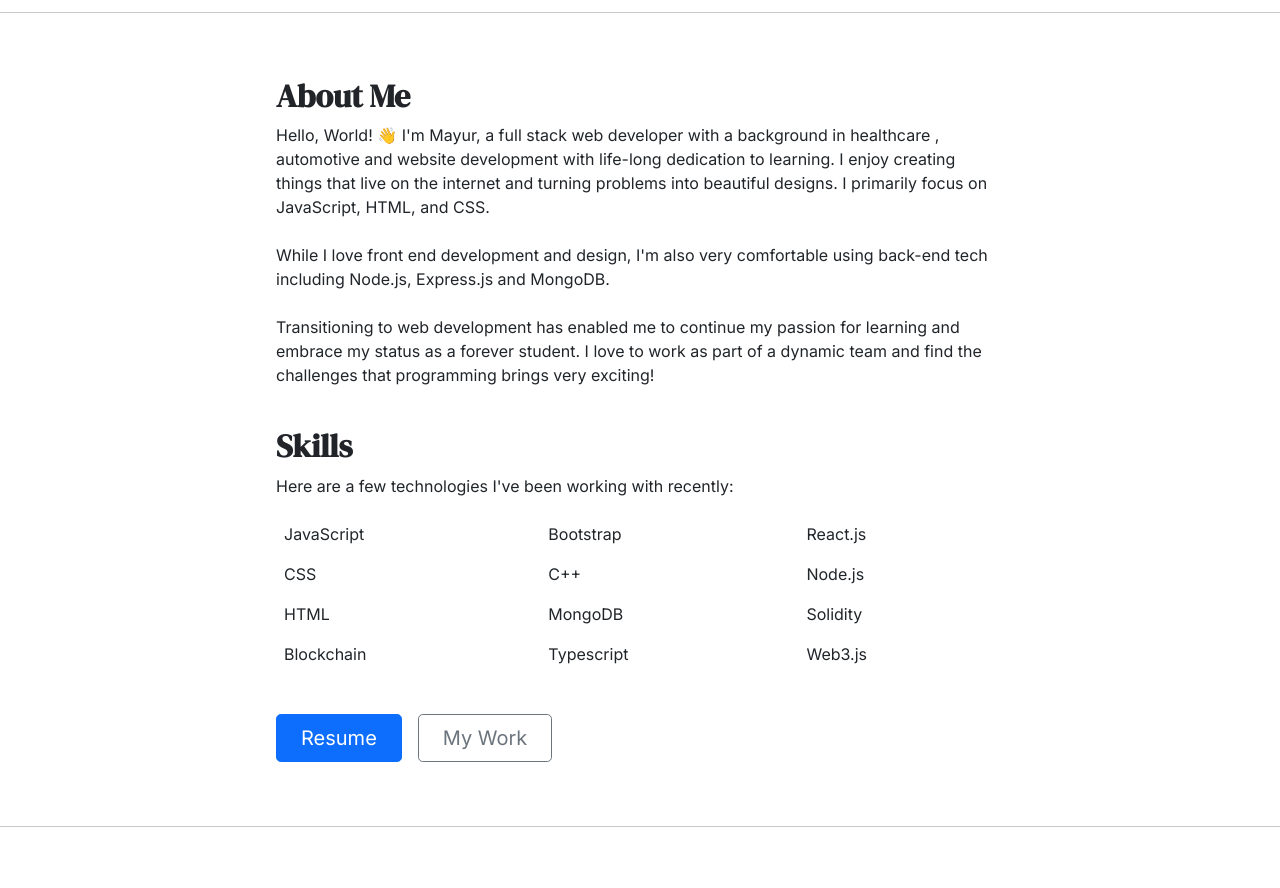
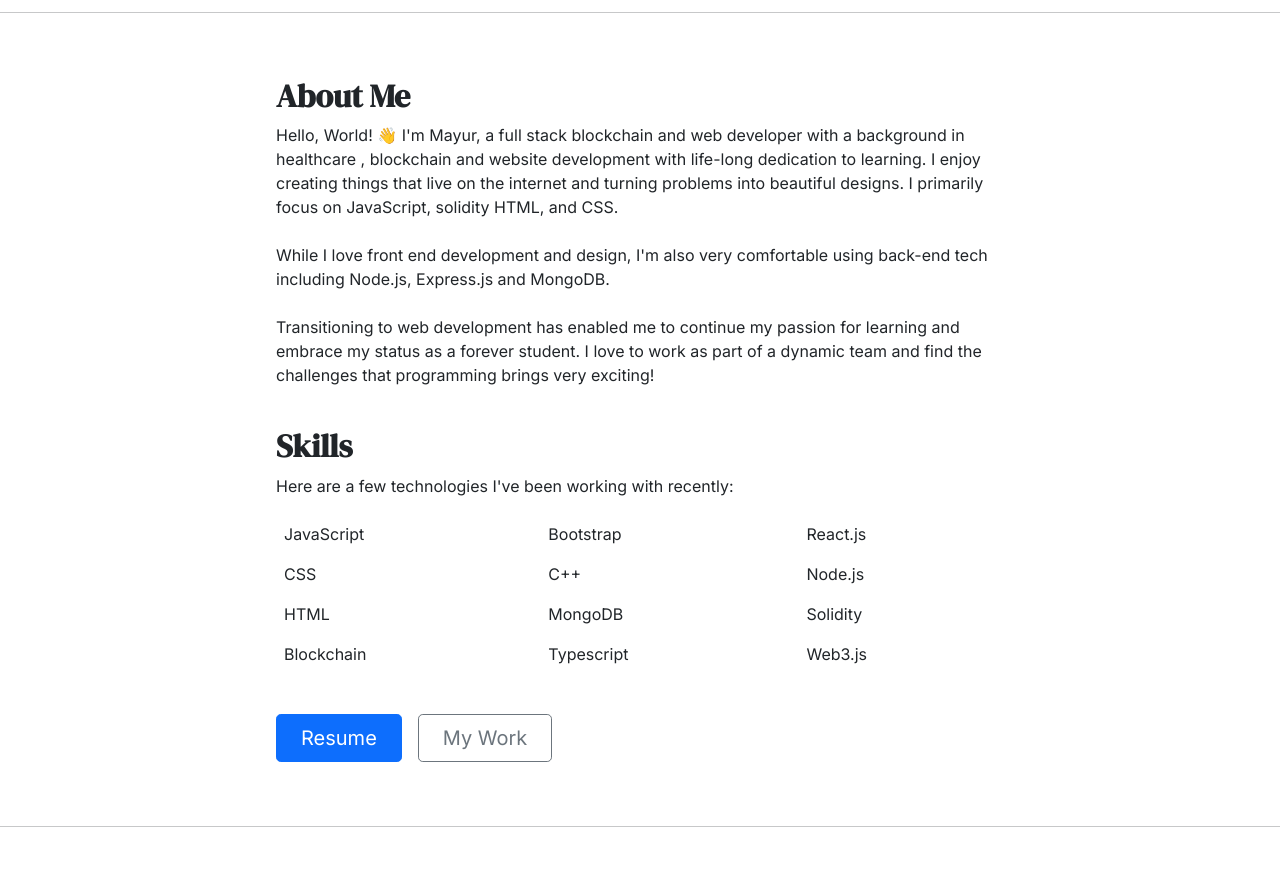
Before and after one commit to Mayur117/mayur117.github.io, a plain HTML site: page index.html in a window 1280 px wide. Shown: the part 940-1828 px from the top of the page. Drawn offline with nearby package versions, Linux system fonts and the light colour scheme.

Commit message:
Update index.html

```diff
--- a/index.html
+++ b/index.html
@@ -72,10 +72,10 @@
         <div class="load-hidden scroll-one col-lg-8 mx-auto">
             <h2 class="fw-bold">About Me</h2>
             <p>
-                Hello, World! 👋 I'm Mayur, a full stack web developer with a background in healthcare
-                , automotive and website development with life-long dedication to learning.
+                Hello, World! 👋 I'm Mayur, a full stack blockchain and web developer with a background in healthcare
+                , blockchain and website development with life-long dedication to learning.
                 I enjoy creating things that live on the internet and turning problems into beautiful designs.
-                I primarily focus on JavaScript, HTML, and CSS.
+                I primarily focus on JavaScript, solidity HTML, and CSS.
                 <br><br>
                 While I love front end development and design, I'm also very comfortable using back-end tech including
                 Node.js,
```
